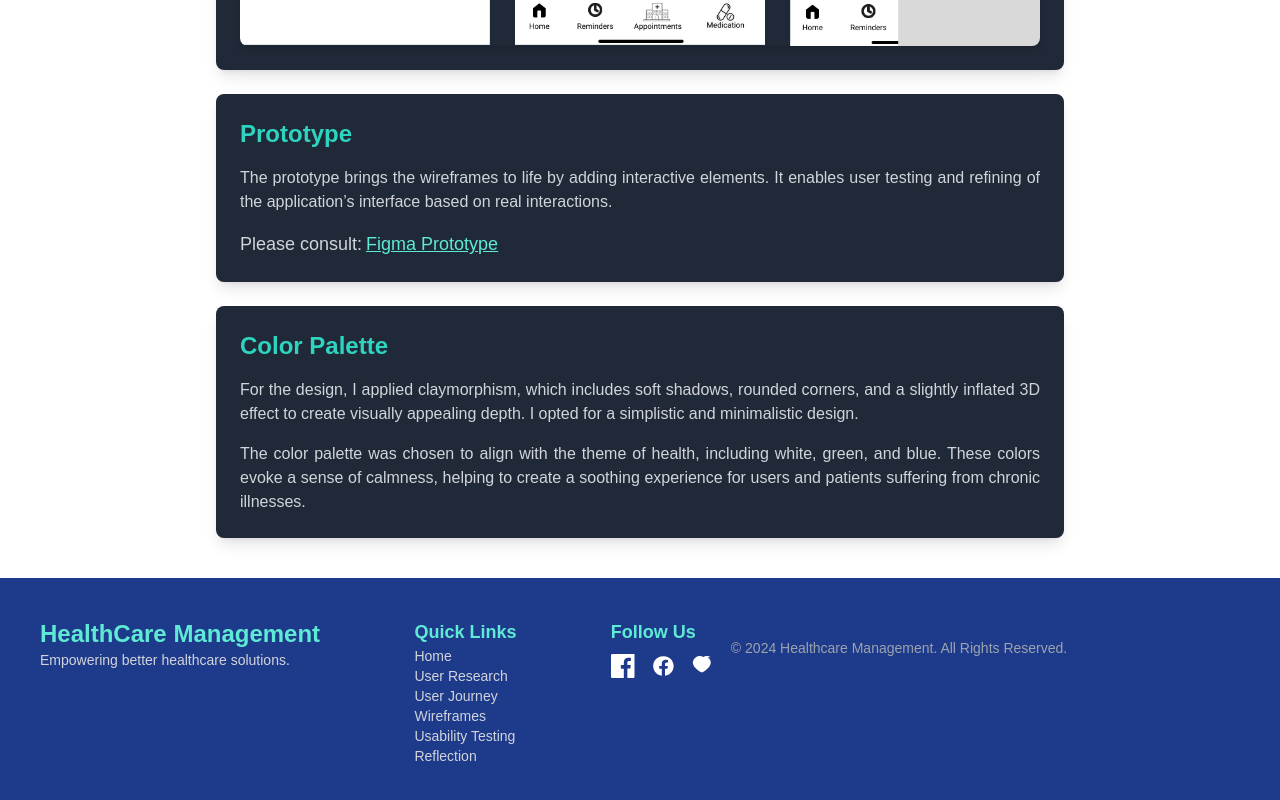
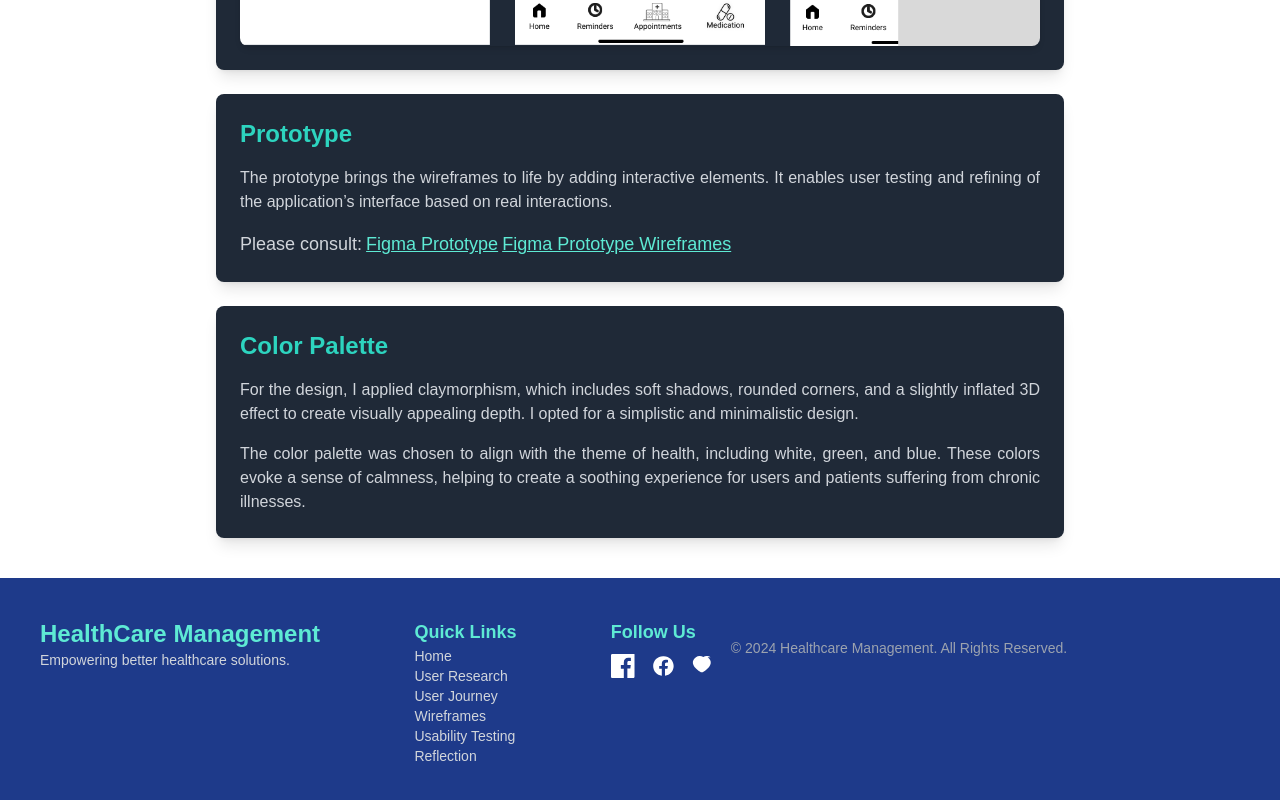
Before and after one commit to HudsonLu/HealthCare-App-Website, a Next.js app: page /wireframes-prototype in a window 1280 px wide. Shown: the part 2952-3752 px from the top of the page. Built offline with nearby package versions, Linux system fonts and the light colour scheme.

Commit message:
Add prototype link

```diff
--- a/app/wireframes-prototype/page.tsx
+++ b/app/wireframes-prototype/page.tsx
@@ -85,6 +85,14 @@ export default function WireframesPage() {
           >
             Figma Prototype
           </a>
+          <a
+            href="https://www.figma.com/design/QAfOQg9TZJa265uzdFtf0i/HealthCare-App?node-id=65-94&t=c8PaAo8renaOiqoU-1"
+            target="_blank"
+            rel="noopener noreferrer"
+            className="text-teal-300 underline ml-1"
+          >
+            Figma Prototype Wireframes
+          </a>
         </p>
       </div>
 
```
